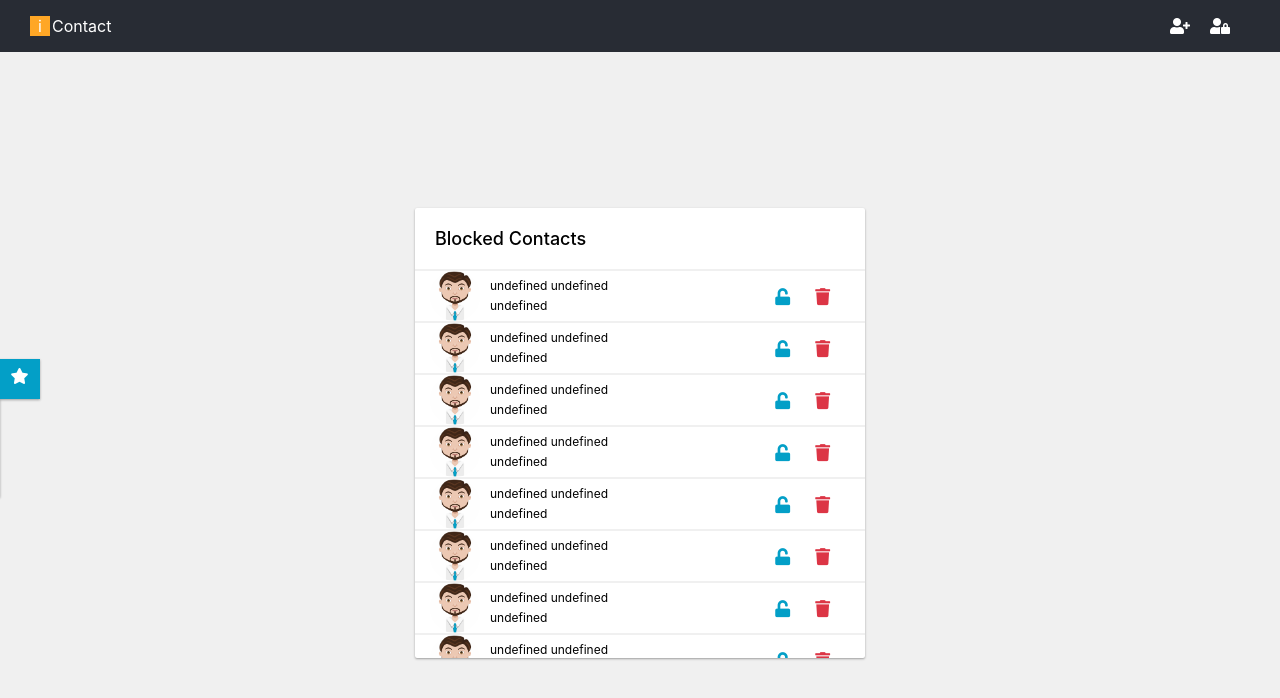
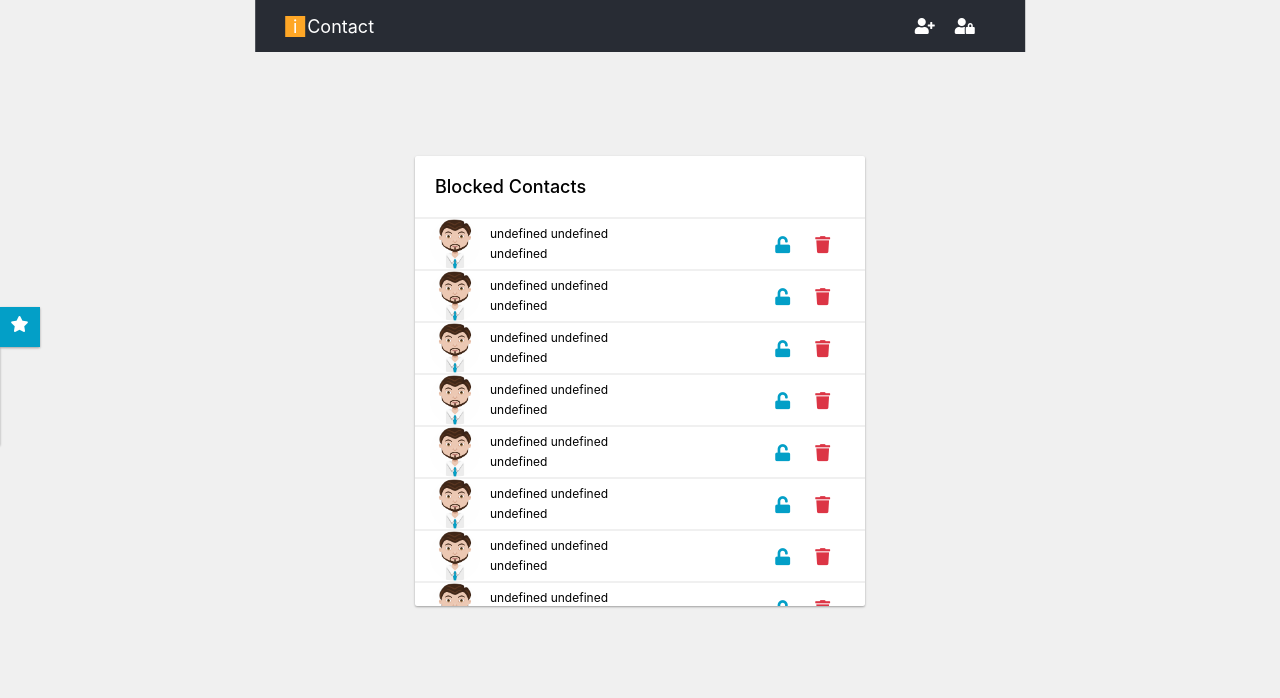
Before and after one commit to mquadrant/contact-rest-api, a React (Create React App) app in the folder client/: page /blocked in a window 1280 px wide. Shown: the top 698 px of the page. Built offline with nearby package versions, Linux system fonts and the light colour scheme.

Commit message:
redesign the width of the nav

```diff
--- a/client/src/components/header/Header.js
+++ b/client/src/components/header/Header.js
@@ -6,10 +6,15 @@ const header = {
     height: "52px",
     display: "flex",
     flexDirection: "row",
-    justifyContent: "right",
+    justifyContent: "center",
     alignItems: "center",
     color: "white",
     padding: "0 20px",
+    position: "fixed",
+    width: "57%",
+    right: "50%",
+    left: "50%",
+    transform: "translate(-50%, 0)",
 };
 
 const MenuIcons = styled.span`
@@ -21,6 +26,7 @@ const MenuIcons = styled.span`
 const Logo = styled.div`
     margin-left: 10px;
     position: relative;
+    font-size: 18px;
 `;
 const LogoStart = styled.div`
     background: #ffa726;
@@ -35,10 +41,11 @@ const Menu = styled.div`
     margin-right: 20px;
 `;
 const Container = styled.div`
-    width: 1366px;
+    width: 100%;
+    /* width: 1366px; */
     display: flex;
     flex-direction: row;
-    justify-content: right;
+    justify-content: center;
     align-items: center;
 `;
 
```
